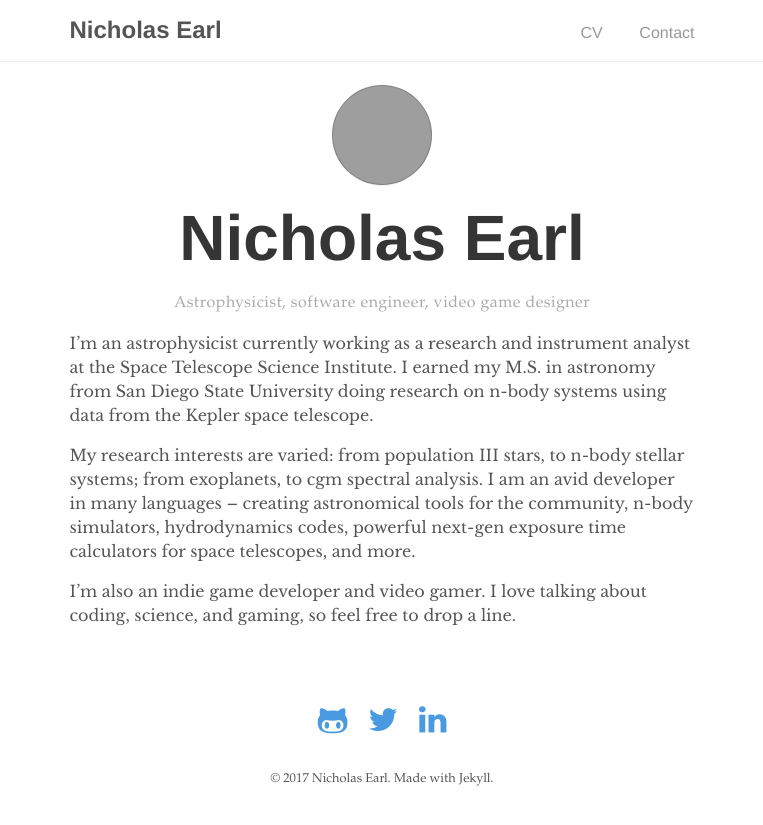
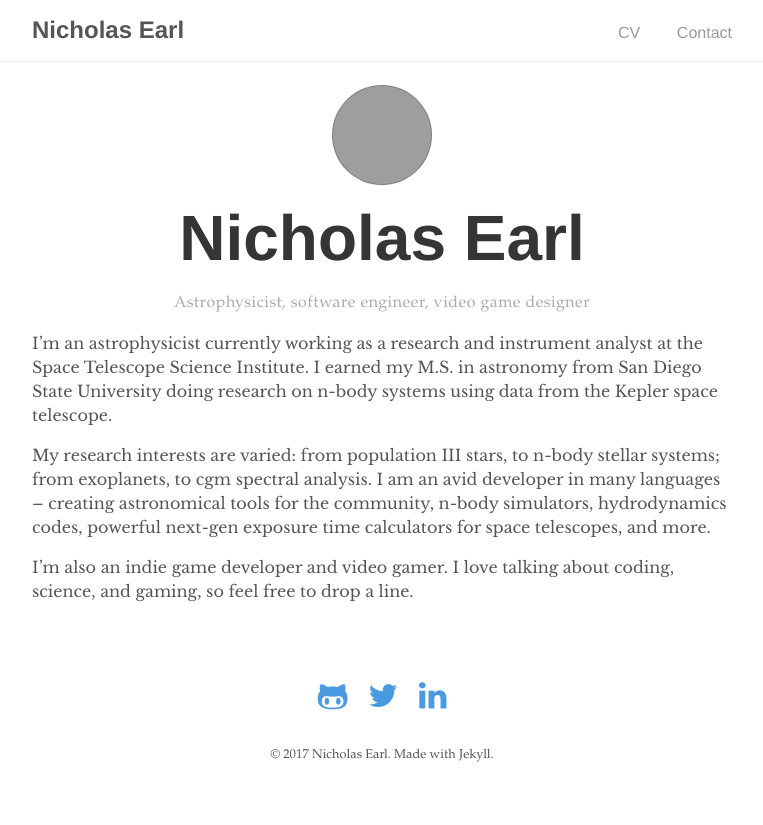
Before and after one commit to nmearl/nmearl.github.io, a Jekyll site: the page built from index.md, in a window 1280 px wide. Shown: the top 825 px of the page, without its empty margins (258-1021 px from the left). Built offline with Jekyll 4.4.1, drawn with Linux system fonts in a browser that asks for light colours; nearby versions of some CDN libraries; grey boxes are pictures that could not be loaded.

Commit message:
Increase template width

```diff
--- a/_sass/_layout.scss
+++ b/_sass/_layout.scss
@@ -8,7 +8,7 @@ main,
 footer,
 .nav-container {
   margin: 0 auto;
-  max-width: 625px;
+  max-width: 700px;
   width: 80%;
 }
 
```
